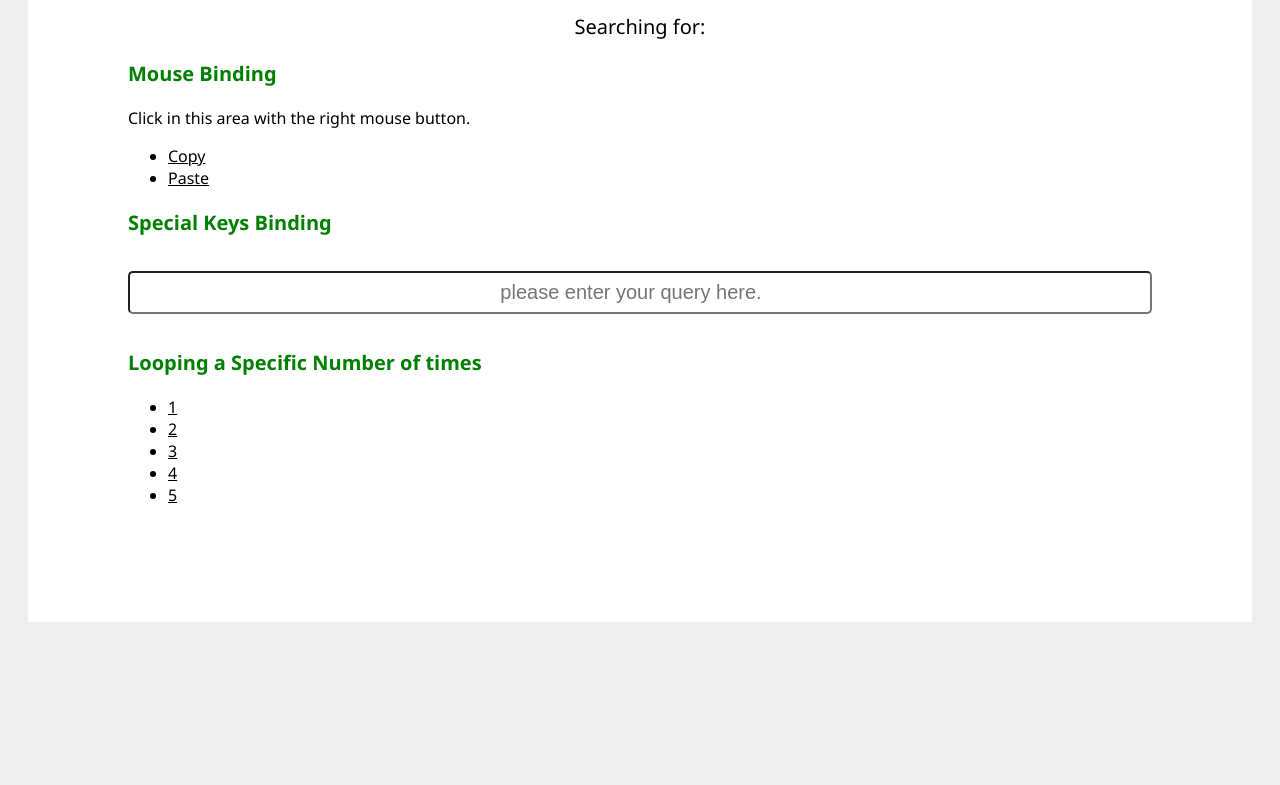
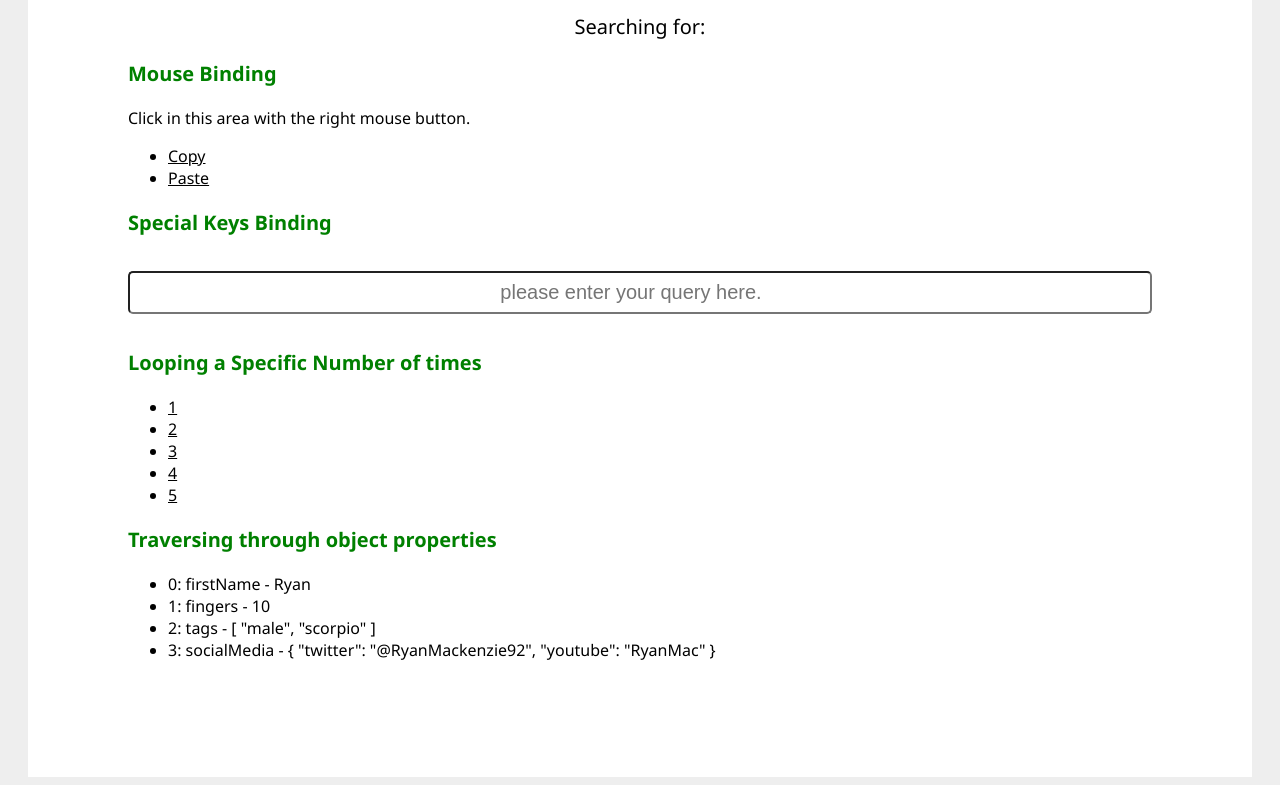
Before and after one commit to rmacca1511/vue-js-training-getting-started, a website: page index.html in a window 1280 px wide. Shown: the part 2742-3527 px from the top of the page. Before the commit the page ends 3372 px from the top, so only its background shows below. Drawn offline with nearby package versions, Linux system fonts and the light colour scheme.

Commit message:
Traversing Object Properties

```diff
--- a/index.html
+++ b/index.html
@@ -206,6 +206,15 @@
                     </li>
                 </ul>
 
+                <!-- Traversing Object Properties -->
+
+                <h3 v-html="sectionNameTraversing" v-bind:class="sectionHeader"></h3>
+                <ul>
+                    <li v-for="(v, k, i) in currentUser">
+                        {{ i }}: {{ k }} - {{ v }}
+                    </li>
+                </ul>
+
             </div>
         </div>
         <script
--- a/js/app.js
+++ b/js/app.js
@@ -21,6 +21,8 @@ $(document).ready(function () {
             sectionNameOnce: 'Once Binding',
             sectionNameMouse: 'Mouse Binding',
             sectionNameSpecial: 'Special Keys Binding',
+            sectionNameTraversing: 'Traversing through object properties',
+
             appLogo: '../img/logo.png',
             accentColor: 'accent-color',
             isOnline: false,
@@ -54,7 +56,17 @@ $(document).ready(function () {
             result: 2+3,
             textClasses: 'output-field',
             top: '200px',
-            left: '200px'
+            left: '200px',
+
+            currentUser: {
+                firstName: 'Ryan',
+                fingers: 10,
+                tags: ['male', 'scorpio'],
+                socialMedia: {
+                    twitter: '@RyanMackenzie92',
+                    youtube: 'RyanMac'
+                }
+            }
         },
         methods: {
             grandparentClick: function() {
```
